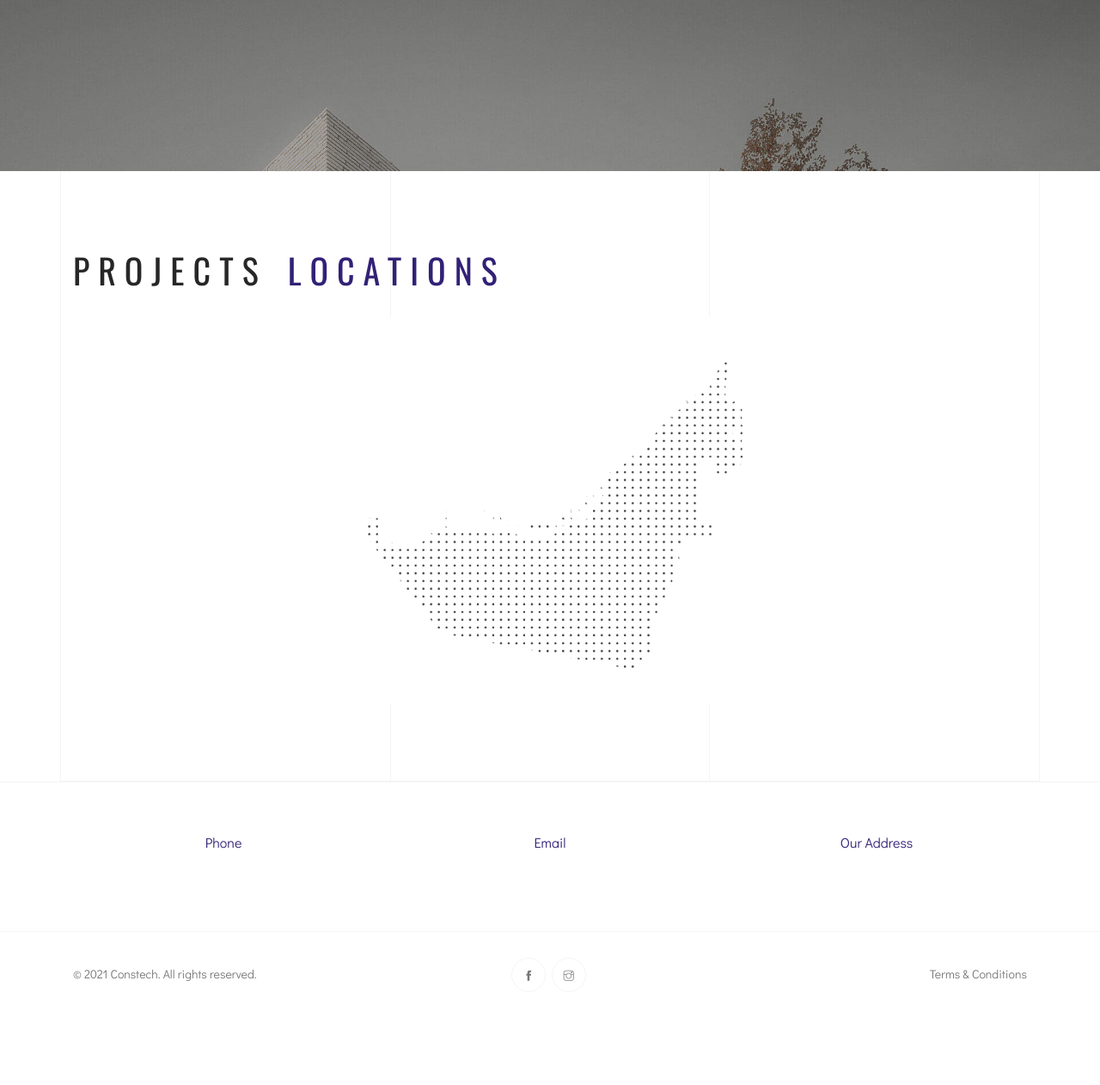
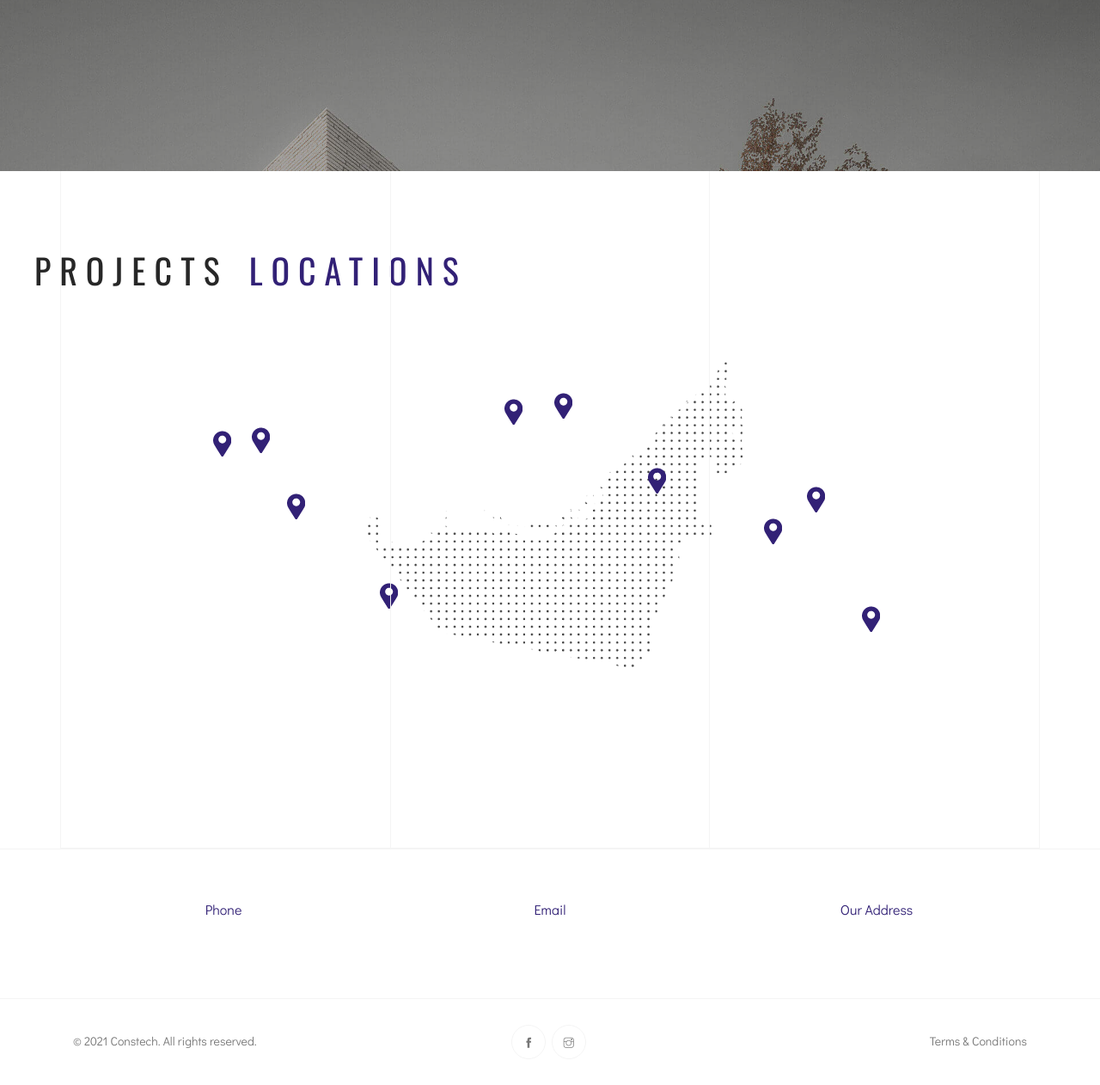
Before and after one commit to andrewhani14/Constech, a PHP site: page / in a window 1280 px wide. Shown: the part 1903-3165 px from the top of the page at 86% size. Before the commit the page ends 3044 px from the top, so only its background shows below. Run offline with PHP 8.4, Linux system fonts and the light colour scheme; data that the repository does not hold is empty; some libraries are stand-ins or nearby versions.

Commit message:
Map and project gallery together

```diff
--- a/about.php
+++ b/about.php
@@ -104,7 +104,6 @@
 	<script src="js/owl.carousel.min.js"></script>
 	<script src="js/jquery.stellar.min.js"></script>
 	<script src="js/jquery.magnific-popup.js"></script>
-	<script src="js/YouTubePopUp.js"></script>
 	<script src="js/custom.js"></script>
 </body>
 </html>
--- a/contact.php
+++ b/contact.php
@@ -54,7 +54,6 @@
 	<script src="js/owl.carousel.min.js"></script>
 	<script src="js/jquery.stellar.min.js"></script>
 	<script src="js/jquery.magnific-popup.js"></script>
-	<script src="js/YouTubePopUp.js"></script>
 	<script src="js/custom.js"></script>
 </body>
 </html>
--- a/css/plugins.css
+++ b/css/plugins.css
@@ -1,7 +1,6 @@
 /* ----------------------------------------------------------------
 			[ All Css Plugins & Helper Classes File ]
 -----------------------------------------------------------------*/
-
 
 /* == bootstrap == */
 
@@ -27,7 +26,3 @@
 /* == magnific-popup gallery  == */
 
 @import url("plugins/magnific-popup.css");
-
-/* == YouTubePopUp == */
-
-@import url("plugins/YouTubePopUp.css");
--- a/index.php
+++ b/index.php
@@ -121,34 +121,8 @@
 </section>
 <!-- Projects Map -->
 <section class="section-padding">
-    <div class="container">
-        <div class="row">
-            <div class="col-md-12">
-                <h2 class="section-title">Projects <span> Locations</span></h2>
-            </div>
-        </div>
-        <div class="row">
-            <div class="col-md-12">
-                <section id="places-map">
-                    <div class="map animate-fade-in">
-                        <img src="img/dubai.png" alt="Map of Dubai"/>
-                        <div class="map-pins">
-                            <a class="map-location-marker marker-san-francisco tooltip" data-map-title="San Francisco" data-map-link="san-francisco" data-map-image="san-francisco.jpg" data-job-listings="https://westernunion.taleo.net/careersection/10045/jobsearch.ftl?&src=CWS-10230"></a>
-                            <a class="map-location-marker marker-denver tooltip" data-map-title="Denver" data-map-link="denver" data-map-image="denver.jpg" data-job-listings="https://westernunion.taleo.net/careersection/10045/jobsearch.ftl?&src=CWS-10230"></a>
-                            <a class="map-location-marker marker-costa-rica tooltip" data-map-title="Costa Rica" data-map-link="costa-rica" data-map-image="costa-rica.jpg" data-job-listings="https://westernunion.taleo.net/careersection/10041/jobsearch.ftl?&src=CWS-10230"></a>
-                            <a class="map-location-marker marker-argentina tooltip" data-map-title="Argentina" data-map-link="argentina" data-map-image="buenos-aires.jpg" data-job-listings="https://westernunion.taleo.net/careersection/10042/jobsearch.ftl?&src=CWS-10230"></a>
-                            <a class="map-location-marker marker-vilnius tooltip" data-map-title="Vilnius" data-map-link="vilnius" data-map-image="vilnius.jpg" data-job-listings="https://westernunion.taleo.net/careersection/10044/jobsearch.ftl?&src=CWS-10230"></a>
-                            <a class="map-location-marker marker-peterborough tooltip" data-map-title="Peterborough" data-map-link="peterborough" data-map-image="peterborough.jpg" data-job-listings="https://westernunion.taleo.net/careersection/10044/jobsearch.ftl?&src=CWS-10230"></a>
-                            <a class="map-location-marker marker-dubai tooltip" data-map-title="Dubai" data-map-link="dubai" data-map-image="dubai.jpg" data-job-listings="https://westernunion.taleo.net/careersection/10044/jobsearch.ftl?&src=CWS-10230"></a>
-                            <a class="map-location-marker marker-singapore tooltip" data-map-title="Singapore" data-map-link="singapore" data-map-image="singapore.jpg" data-job-listings="https://westernunion.taleo.net/careersection/10043/jobsearch.ftl?&src=CWS-10230"></a>
-                            <a class="map-location-marker marker-manila tooltip" data-map-title="Manila" data-map-link="manila" data-map-image="manila.jpg" data-job-listings="https://westernunion.taleo.net/careersection/10043/jobsearch.ftl?&src=CWS-10230"></a>
-                            <a class="map-location-marker marker-sydney tooltip" data-map-title="Sydney" data-map-link="sydney" data-map-image="sydney.jpg" data-job-listings="https://westernunion.taleo.net/careersection/10043/jobsearch.ftl?&src=CWS-10230"></a>
-                        </div>
-                    </div>
-                </section>
-            </div>
-        </div>
-    </div>
+<iframe src="map.php" title="project_locations" width="100%" height="600px" style="border:none;padding:0px 40px 0px 40px">
+</iframe>
 </section>
 </div>
 <!-- Footer -->
@@ -182,7 +156,6 @@
 </div>
 <!-- jQuery -->
 <script src='https://cdnjs.cloudflare.com/ajax/libs/jquery/2.1.3/jquery.min.js'></script>
-<script src="js/scriptmap.js"></script>
 <script src="js/jquery-3.5.1.min.js"></script>
 <script src="js/jquery-migrate-3.0.0.min.js"></script>
 <script src="js/modernizr-2.6.2.min.js"></script>
--- a/map.php
+++ b/map.php
@@ -5,7 +5,6 @@
 <link rel="stylesheet" href="css/style.css">
 </head>
 <body>
-<section class="section-padding">
     <div class="container">
         <div class="row">
             <div class="col-md-12">
@@ -34,7 +33,6 @@
             </div>
         </div>
     </div>
-</section>
 <script src='https://cdnjs.cloudflare.com/ajax/libs/jquery/2.1.3/jquery.min.js'></script>
 <script src="js/scriptmap.js"></script>
 </body>
--- a/not-found-404.php
+++ b/not-found-404.php
@@ -62,7 +62,6 @@
 	<script src="js/owl.carousel.min.js"></script>
 	<script src="js/jquery.stellar.min.js"></script>
 	<script src="js/jquery.magnific-popup.js"></script>
-	<script src="js/YouTubePopUp.js"></script>
 	<script src="js/custom.js"></script>
 </body>
 </html>
--- a/project-page.php
+++ b/project-page.php
@@ -113,7 +113,6 @@
 	<script src="js/owl.carousel.min.js"></script>
 	<script src="js/jquery.stellar.min.js"></script>
 	<script src="js/jquery.magnific-popup.js"></script>
-	<script src="js/YouTubePopUp.js"></script>
 	<script src="js/custom.js"></script>
 </body>
 </html>
--- a/projects.php
+++ b/projects.php
@@ -83,7 +83,6 @@
 	<script src="js/owl.carousel.min.js"></script>
 	<script src="js/jquery.stellar.min.js"></script>
 	<script src="js/jquery.magnific-popup.js"></script>
-	<script src="js/YouTubePopUp.js"></script>
 	<script src="js/custom.js"></script>
 </body>
 </html>
```
